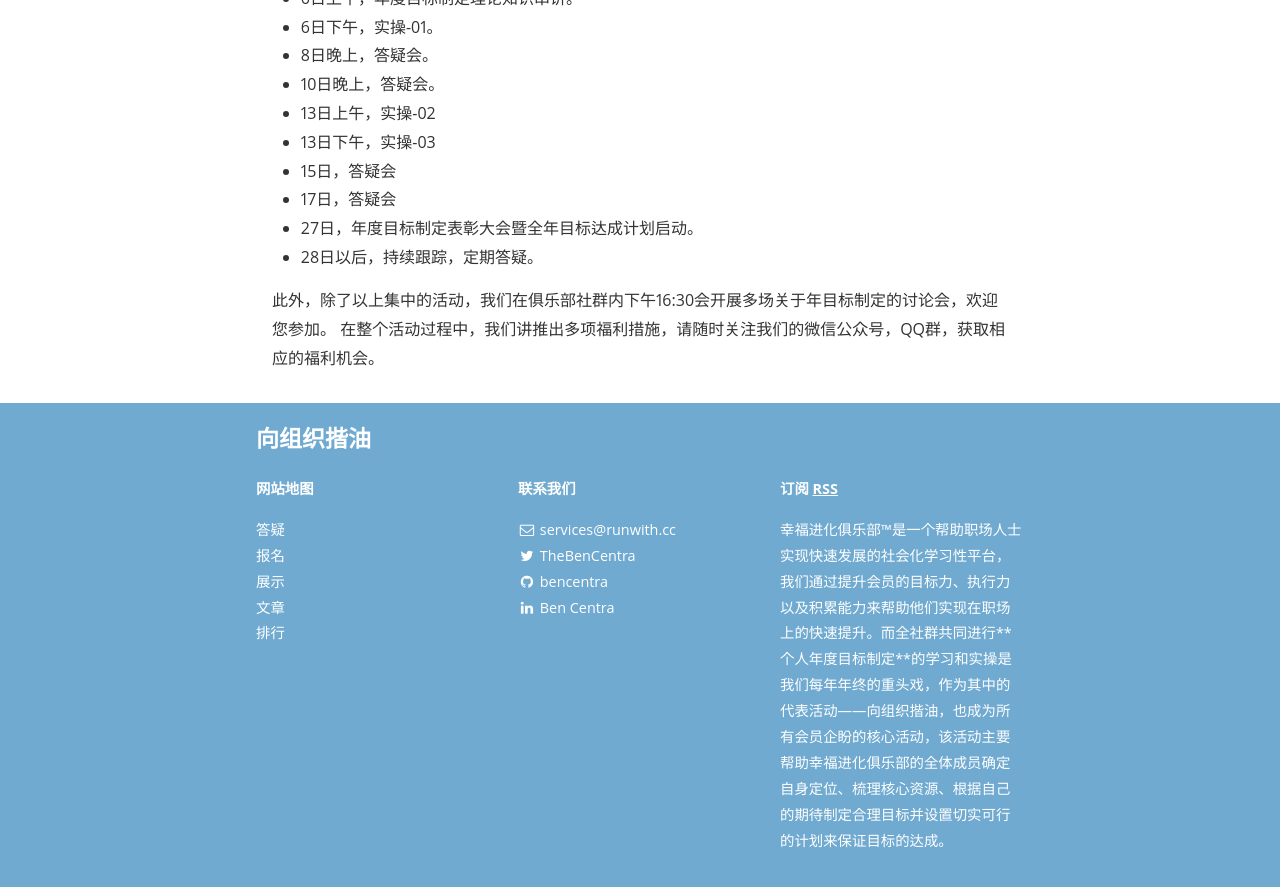
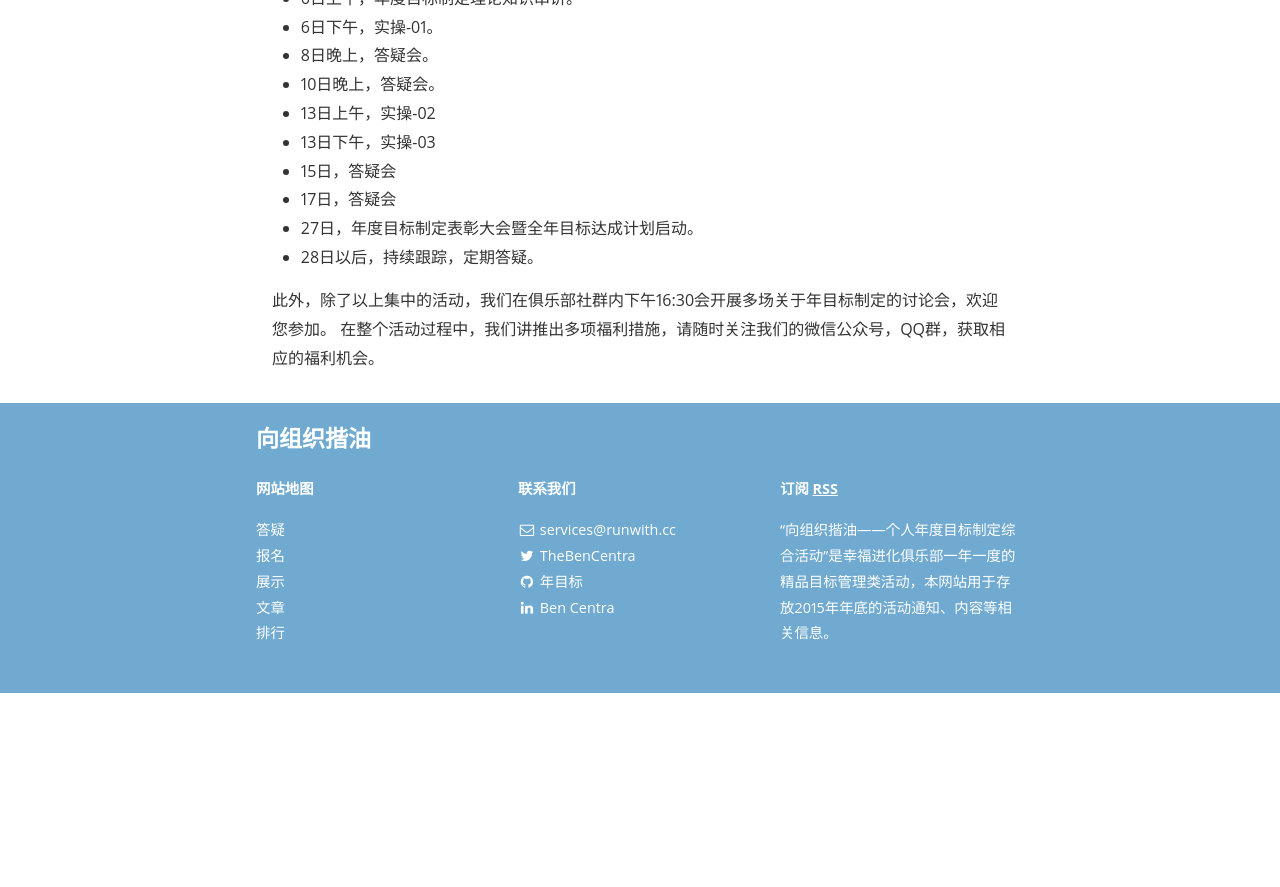
Before and after one commit to nianmubiao/nianmubiao.github.io, a Jekyll site: the page built from index.html, in a window 1280 px wide and 900 px high, scrolled down 1535 px. Shown: the top 887 px of the window. Built offline with Jekyll 4.4.1, drawn with Linux system fonts in a browser that asks for light colours; nearby versions of some CDN libraries; some web fonts are replaced; the list of posts is cut into pages by our own code; a style sheet for code colours, icons or effects is not loaded; after the commit the page ends 2228 px from its top, so only the background shows below that.

Commit message:
更新config

```diff
--- a/_config.yml
+++ b/_config.yml
@@ -11,7 +11,7 @@ title: 向组织揩油
 subtitle: "个人年度目标制定综合活动@幸福进化俱乐部"
 email: services@runwith.cc
 name: Miss Up
-description: 幸福进化俱乐部™是一个帮助职场人士实现快速发展的社会化学习性平台，我们通过提升会员的目标力、执行力以及积累能力来帮助他们实现在职场上的快速提升。而全社群共同进行**个人年度目标制定**的学习和实操是我们每年年终的重头戏，作为其中的代表活动——向组织揩油，也成为所有会员企盼的核心活动，该活动主要帮助幸福进化俱乐部的全体成员确定自身定位、梳理核心资源、根据自己的期待制定合理目标并设置切实可行的计划来保证目标的达成。
+description: “向组织揩油——个人年度目标制定综合活动”是幸福进化俱乐部一年一度的精品目标管理类活动，本网站用于存放2015年年底的活动通知、内容等相关信息。
 baseurl: "http://nianmubiao.com" # the subpath of your site, e.g. /blog/
 url: "http://nianmubiao.com" # the base hostname & protocol for your site
 cover: "/assets/header_image.jpg"
@@ -67,19 +67,19 @@ social:
     username: TheBenCentra
     url: https://twitter.com/TheBenCentra
     desc: Follow me on Twitter
-    share: true
+    share: false
 
   - name: Facebook
     icon: facebook
     username: thebencentra
     url:
     desc: Friend me on Facebook
-    share: true
+    share: false
 
   - name: GitHub
     icon: github
-    username: bencentra
-    url: https://github.com/bencentra
+    username: 年目标
+    url: https://github.com/nianmubiao
     desc: Fork me on GitHub
     share: false
 
```
